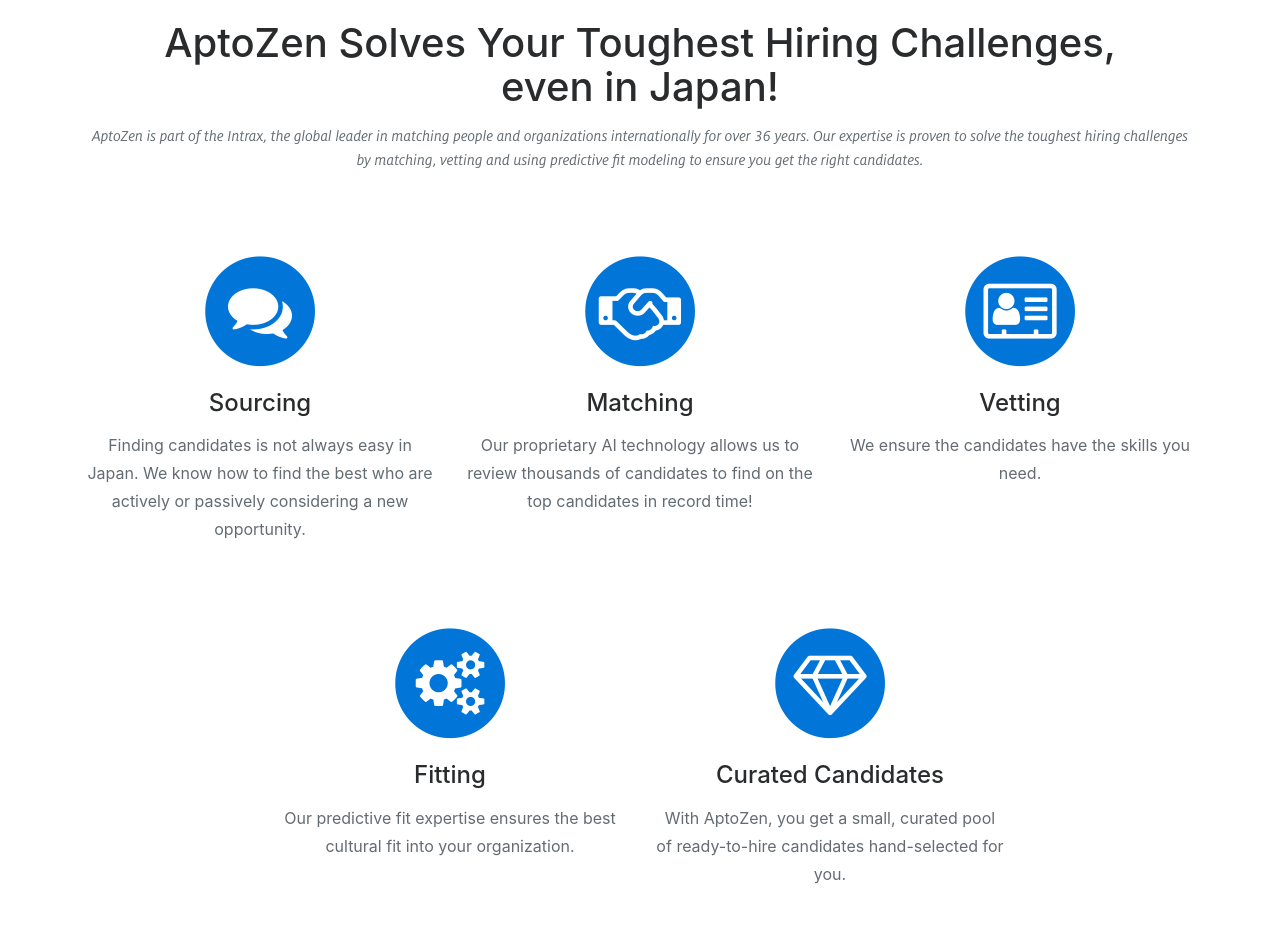
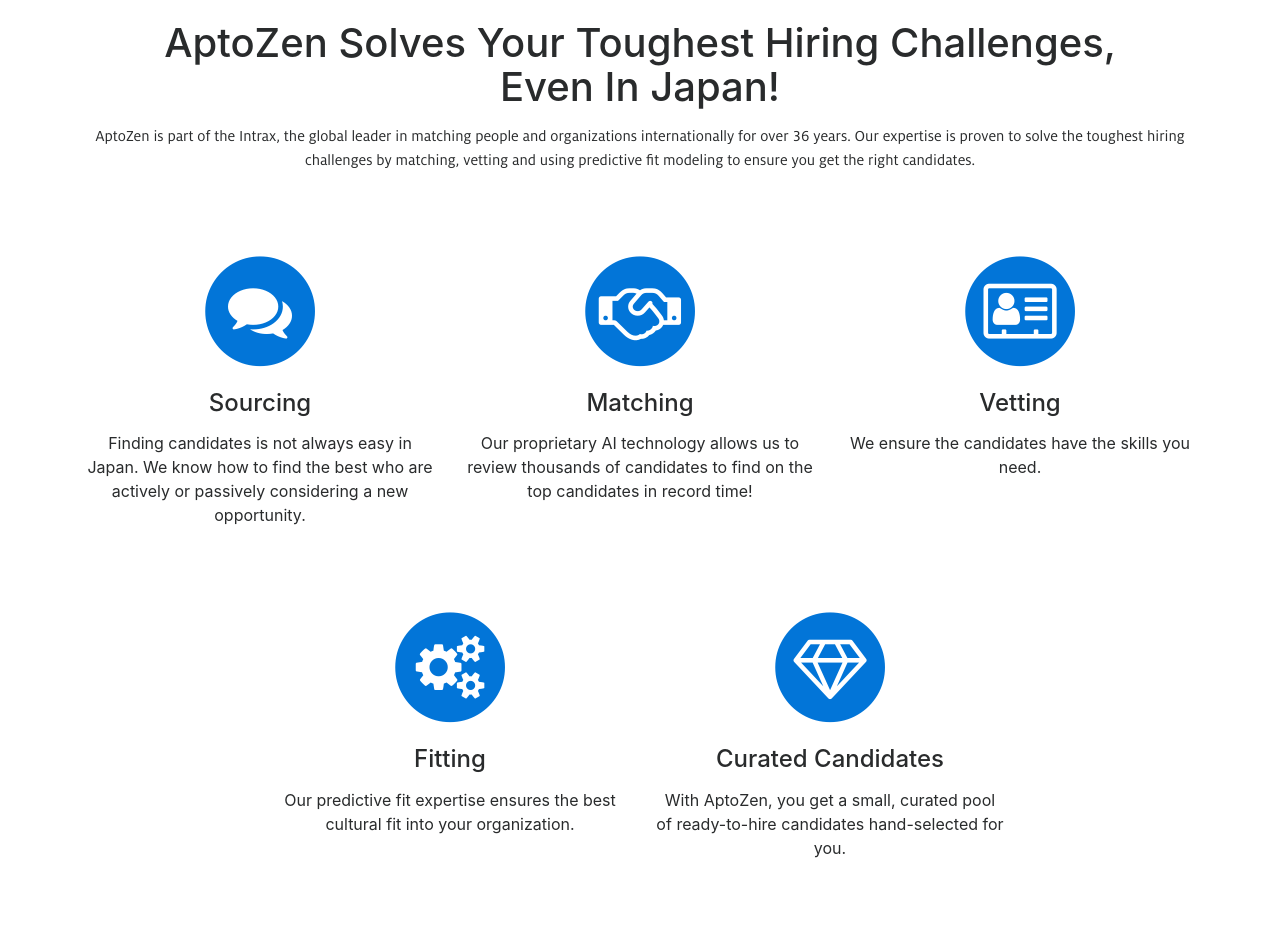
Before and after one commit to byezgi-intrax/GlobalMobility, a website with bundled scripts: page japan/index.html in a window 1280 px wide. Shown: the part 800-1752 px from the top of the page. Built offline with nearby package versions, Linux system fonts and the light colour scheme; a script that the page names is missing.

Commit message:
progress on page

```diff
--- a/japan/index.html
+++ b/japan/index.html
@@ -78,9 +78,9 @@
             <div class="row">
                 <div class="col-lg-12 text-center">
                     <h2 class="section-heading">
-                        AptoZen Solves Your Toughest Hiring Challenges, <br>even in Japan!
+                        AptoZen Solves Your Toughest Hiring Challenges, <br>Even In Japan!
                     </h2>
-                    <h3 class="section-subheading text-muted">
+                    <h3 class="section-subheading">
                         AptoZen is part of the Intrax, the global leader in matching people and organizations internationally for over 36 years. Our expertise is proven to solve the toughest hiring challenges by matching, vetting and using predictive fit modeling to ensure you get the right candidates.
                     </h3>
                 </div>
@@ -92,7 +92,7 @@
                         <i class="fa fa-comments fa-stack-1x fa-inverse"></i>
                     </span>
                     <h4 class="service-heading">Sourcing</h4>
-                    <p class="text-muted">
+                    <p>
                         Finding candidates is not always easy in Japan. We know how to find the best who are actively or passively considering a new opportunity.
                     </p>
                 </div>
@@ -102,7 +102,7 @@
                         <i class="fa fa-handshake-o fa-stack-1x fa-inverse"></i>
                     </span>
                     <h4 class="service-heading">Matching</h4>
-                    <p class="text-muted">
+                    <p>
                         Our proprietary AI technology allows us to review thousands of candidates to find on the top candidates in record time!
                     </p>
                 </div>
@@ -112,7 +112,7 @@
                         <i class="fa fa-address-card-o fa-stack-1x fa-inverse"></i>
                     </span>
                     <h4 class="service-heading">Vetting</h4>
-                    <p class="text-muted">
+                    <p>
                         We ensure the candidates have the skills you need.
                     </p>
                 </div>
@@ -124,7 +124,7 @@
                         <i class="fa fa-cogs fa-stack-1x fa-inverse"></i>
                     </span>
                     <h4 class="service-heading">Fitting</h4>
-                    <p class="text-muted">
+                    <p>
                         Our predictive fit expertise ensures the best cultural fit into your organization.
                     </p>
                 </div>
@@ -134,7 +134,7 @@
                         <i class="fa fa-diamond fa-stack-1x fa-inverse"></i>
                     </span>
                     <h4 class="service-heading">Curated Candidates</h4>
-                    <p class="text-muted">
+                    <p>
                         With AptoZen, you get a small, curated pool of ready-to-hire candidates hand-selected for you.
                     </p>
                 </div>
@@ -147,6 +147,7 @@
             <div class="row">
                 <div class="col-lg-12 text-center">
                     <h2 class="section-heading">How it Works</h2>
+                    <h4 class="section-subheading text-muted"></h4>
                 </div>
             </div>
             <div class="row">
@@ -226,7 +227,9 @@
         <div class="container">
             <div class="row">
                 <div class="col-md-4">
-                    &copy; 2017 AptoZen
+                  <span class="copyright">
+                      &copy; 2017 AptoZen
+                  </span>
                 </div>
                 <div class="col-md-4">
                     <ul class="list-inline social-buttons">
--- a/japan/scss/_footer.scss
+++ b/japan/scss/_footer.scss
@@ -3,16 +3,16 @@
     padding: 25px 0;
     text-align: center;
     span.copyright {
-        font-size: 90%;
+        font-size: 16px;
         line-height: 40px;
-        @include heading-font;
+        font-family: miloweb;
         text-transform: none;
     }
     ul.quicklinks {
-        font-size: 90%;
+        font-size: 16px;
         margin-bottom: 0;
         line-height: 40px;
-        @include heading-font;
+        font-family: milowebbold;
         text-transform: none;
     }
 }
--- a/japan/scss/_global.scss
+++ b/japan/scss/_global.scss
@@ -9,7 +9,7 @@
 }
 
 p {
-    line-height: 1.75;
+    line-height: 1.5;
 }
 
 a {
@@ -29,7 +29,7 @@
 h5,
 h6 {
     @include heading-font;
-    font-weight: 700;
+    font-weight: normal;
 }
 
 section {
@@ -41,18 +41,17 @@
     }
     h3.section-subheading {
         font-size: 16px;
-        @include italic-font;
         text-transform: none;
         line-height: 1.5;
-        font-weight: 400;
+        font-weight: normal;
+        font-family: miloweb;
         margin-bottom: 75px;
     }
     h4.section-subheading {
         font-size: 16px;
-        @include italic-font;
         text-transform: none;
         line-height: 1.5;
-        font-weight: 400;
+        font-weight: normal;
         margin-bottom: 50px;
     }
 }
```
Also changed, not shown: japan/css/agency.css, japan/css/agency.min.css.
